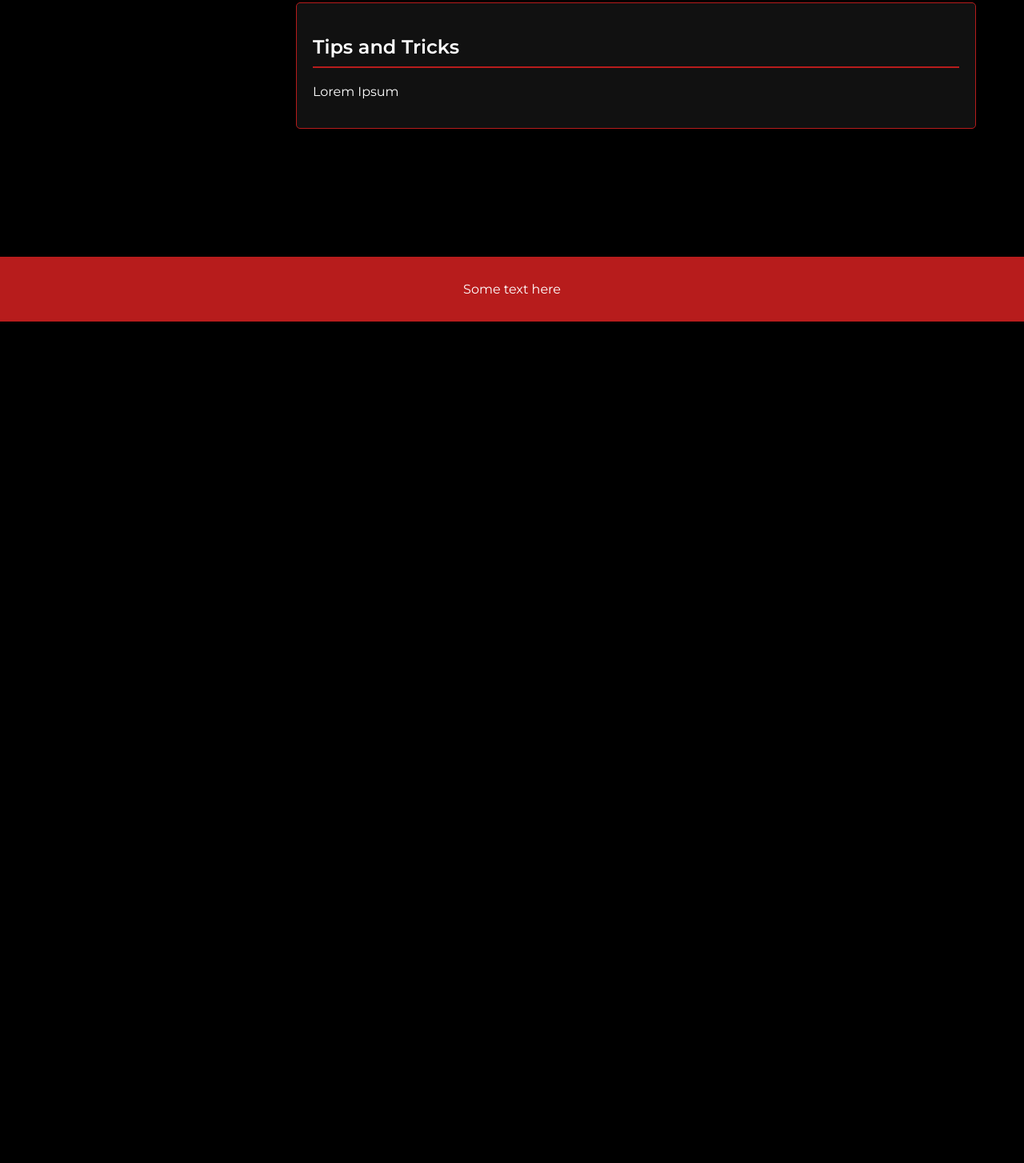
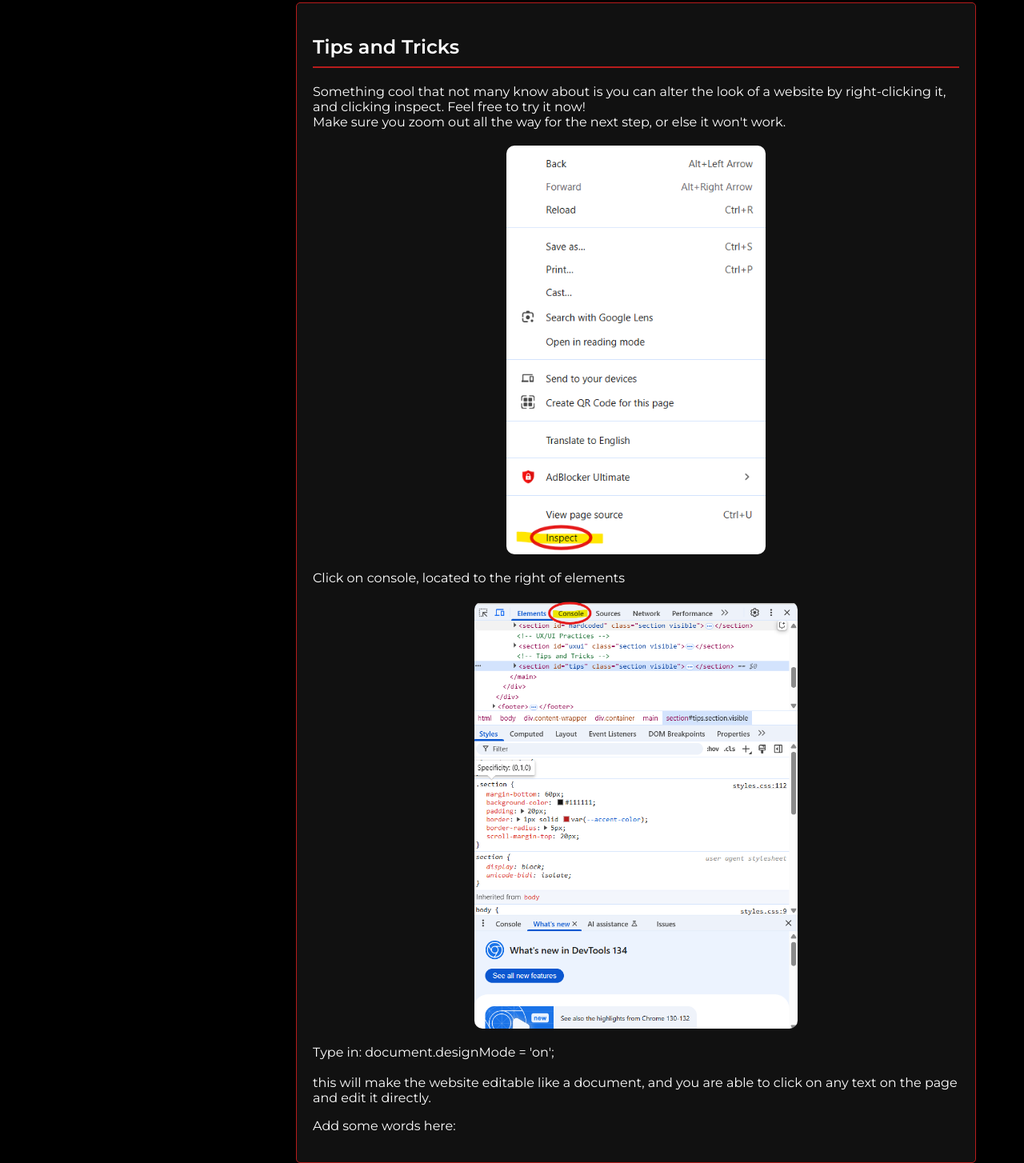
Before and after one commit to SketchRudy/codetoconcept, a plain HTML site: page index.html in a window 1280 px wide. Shown: the part 5224-6678 px from the top of the page at 80% size. Before the commit the page ends 5626 px from the top, so only its background shows below. Drawn offline with Linux system fonts and the light colour scheme.

Commit message:
Added tips and tricks

```diff
--- a/index.html
+++ b/index.html
@@ -218,16 +218,26 @@
                     </div>
                     <ul>
                         <li><strong>User-Centered Design:</strong> Design with the end user in mind.</li>
-                        <li><strong>Consistency:</strong>Be consistent in your design</li>
-                        <li><strong>Accessibility:</strong>Make sure your website is accessible by everyone</li>
-                        <li><strong>Responsive Design:</strong>Have your website be able to adapt to different devices</li>
+                        <li><strong>Consistency:</strong> Be consistent in your design</li>
+                        <li><strong>Accessibility:</strong> Make sure your website is accessible by everyone</li>
+                        <li><strong>Responsive Design:</strong> Have your website be able to adapt to different devices</li>
                       </ul>
                 </section>
 
                 <!-- Tips and Tricks -->
                 <section id="tips" class="section">
                     <h2>Tips and Tricks</h2>
-                    <p>Lorem Ipsum</p>
+                    <p>Something cool that not many know about is you can alter the look of a website by right-clicking it, and
+                      clicking inspect. Feel free to try it now!<br> Make sure you zoom out all the way for the next step, or else it won't work.
+                    </p>
+                    <img src="inspect.png" alt="photo of inspect element being highlighted" class="inspect">
+                    <p>Click on console, located to the right of elements</p>
+                    <img src="console.png" alt="dev tools" class="devtool">
+                    <p>Type in: document.designMode = 'on';<br><br>
+                    this will make the website editable like a document, and you are able to click on any text on the page and edit
+                  it directly.</p>
+                  <p>Add some words here:
+                  </p>
                 </section>
             </main>
         </div>
--- a/styles.css
+++ b/styles.css
@@ -115,7 +115,7 @@ background-color: #111111;
     padding: 20px;
     border: 1px solid var(--accent-color);
     border-radius: 5px;
-scroll-margin-top: 20px; /* Adds 20px to the top when "start learning" is clicked */
+    scroll-margin-top: 20px;
 }
 
 h2 {
@@ -238,6 +238,23 @@ transform: translateY(0);
     border-radius: 10px;
 }
 
+.inspect {
+    width: 40%;
+    max-width: 500px;
+    height: auto;
+    display: block;
+    margin: 20px auto;
+    border-radius: 10px;
+}
+.devtool {
+    width: 50%;
+    max-width: 500px;
+    height: auto;
+    display: block;
+    margin: 20px auto;
+    border-radius: 10px;
+}
+
 footer {
 background-color: var(--accent-color);
 color: var(--text-color);
```
Also changed, not shown: Inspect.png (added), console.png (added). Lines whose indentation alone changed are shown as unchanged.
